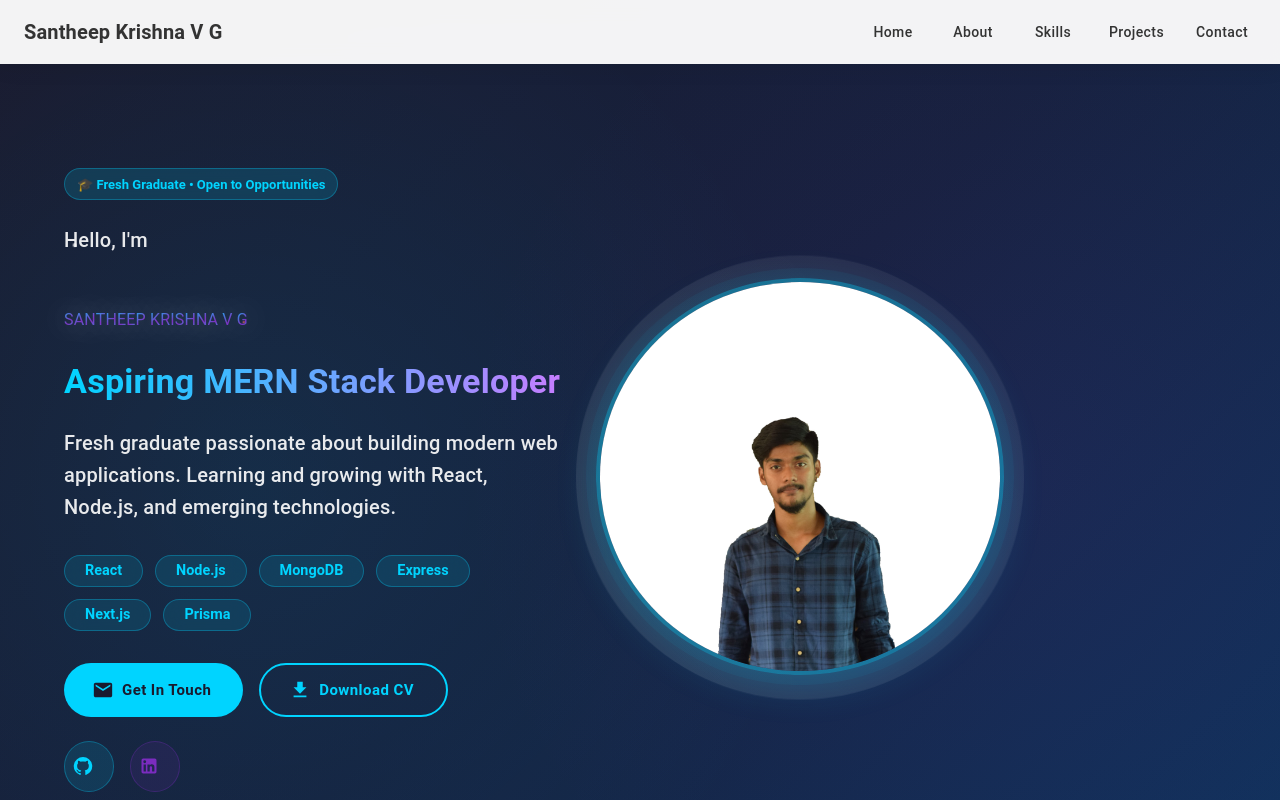
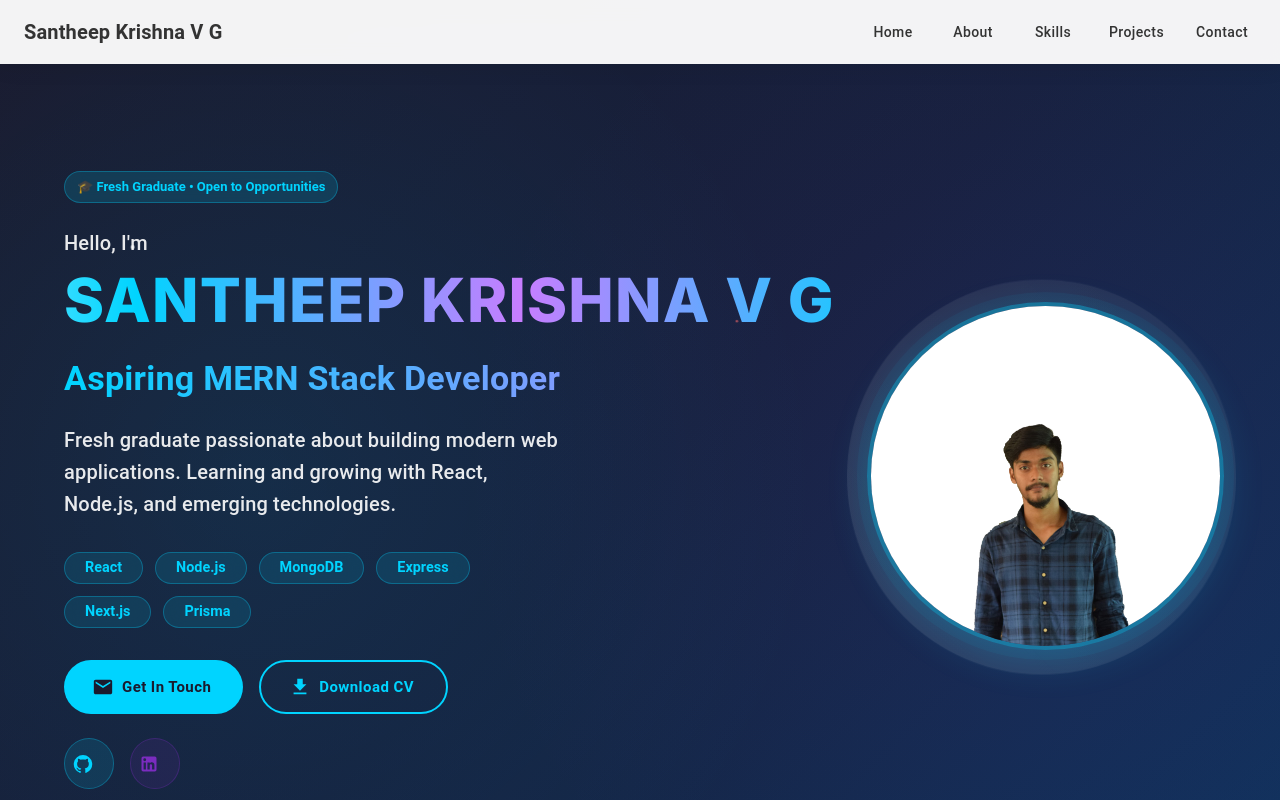
Before and after one commit to santheep7/portfolio, a Next.js app: page / in a window 1280 px wide. Shown: the top 800 px of the page. Built offline with nearby package versions, Linux system fonts and the light colour scheme.

Commit message:
name effects

```diff
--- a/src/components/Hero.tsx
+++ b/src/components/Hero.tsx
@@ -194,49 +194,11 @@ const Hero = () => {
                     position: 'relative',
                     display: 'inline-block',
                     cursor: 'pointer',
-                    letterSpacing: '0.02em',
-                    '&:hover .letter-animate': {
-                      animation: 'letter-glow 0.6s ease-in-out'
-                    }
+                    letterSpacing: '0.02em'
                   }}
+                  className="shine-text"
                 >
-                  {'SANTHEEP KRISHNA V G'.split('').map((letter, index) => (
-                    <Typography
-                      key={index}
-                      component="span"
-                      className="letter-animate"
-                      sx={{
-                        display: 'inline-block',
-                        background: 'linear-gradient(135deg, #00d4ff 0%, #7b2cbf 50%, #00d4ff 100%)',
-                        backgroundSize: '200% 100%',
-                        backgroundClip: 'text',
-                        WebkitBackgroundClip: 'text',
-                        WebkitTextFillColor: 'transparent',
-                        animation: `letter-reveal 0.8s ease-out ${index * 0.05}s both, aceternity-shine 3s ease-in-out infinite ${index * 0.1}s`,
-                        position: 'relative',
-                        '&:hover': {
-                          transform: 'scale(1.05) translateY(-3px)',
-                          transition: 'all 0.3s cubic-bezier(0.23, 1, 0.320, 1)'
-                        }
-                      }}
-                    >
-                      {letter === ' ' ? '\u00A0' : letter}
-                    </Typography>
-                  ))}
-
-                  {/* Cursor effect */}
-                  <Box
-                    className="typing-cursor"
-                    sx={{
-                      display: 'inline-block',
-                      width: '3px',
-                      height: { xs: '1.8rem', sm: '2.5rem', md: '3.2rem', lg: '3.8rem' },
-                      backgroundColor: '#7b2cbf',
-                      marginLeft: '4px',
-                      animation: 'cursor-blink 1s infinite, cursor-fade 0.5s ease-in-out 4s forwards',
-                      borderRadius: '2px'
-                    }}
-                  />
+                  SANTHEEP KRISHNA V G
                 </Box>
               </Box>
 
--- a/src/styles/globals.css
+++ b/src/styles/globals.css
@@ -314,6 +314,32 @@ img {
     0 14px 28px rgba(0, 0, 0, 0.25),
     0 10px 10px rgba(0, 0, 0, 0.22),
     0 20px 40px rgba(255, 107, 107, 0.2);
+}
+
+/* Shining text effect for name */
+@keyframes shine-text {
+  0% {
+    background-position: -200% center;
+  }
+  100% {
+    background-position: 200% center;
+  }
+}
+
+.shine-text {
+  background: linear-gradient(
+    90deg,
+    #00d4ff 0%,
+    #ffffff 25%,
+    #00d4ff 50%,
+    #c77dff 75%,
+    #00d4ff 100%
+  );
+  background-size: 200% auto;
+  background-clip: text;
+  -webkit-background-clip: text;
+  -webkit-text-fill-color: transparent;
+  animation: shine-text 3s linear infinite;
 }
 
 /* Aceternity UI Style Animations */
```
